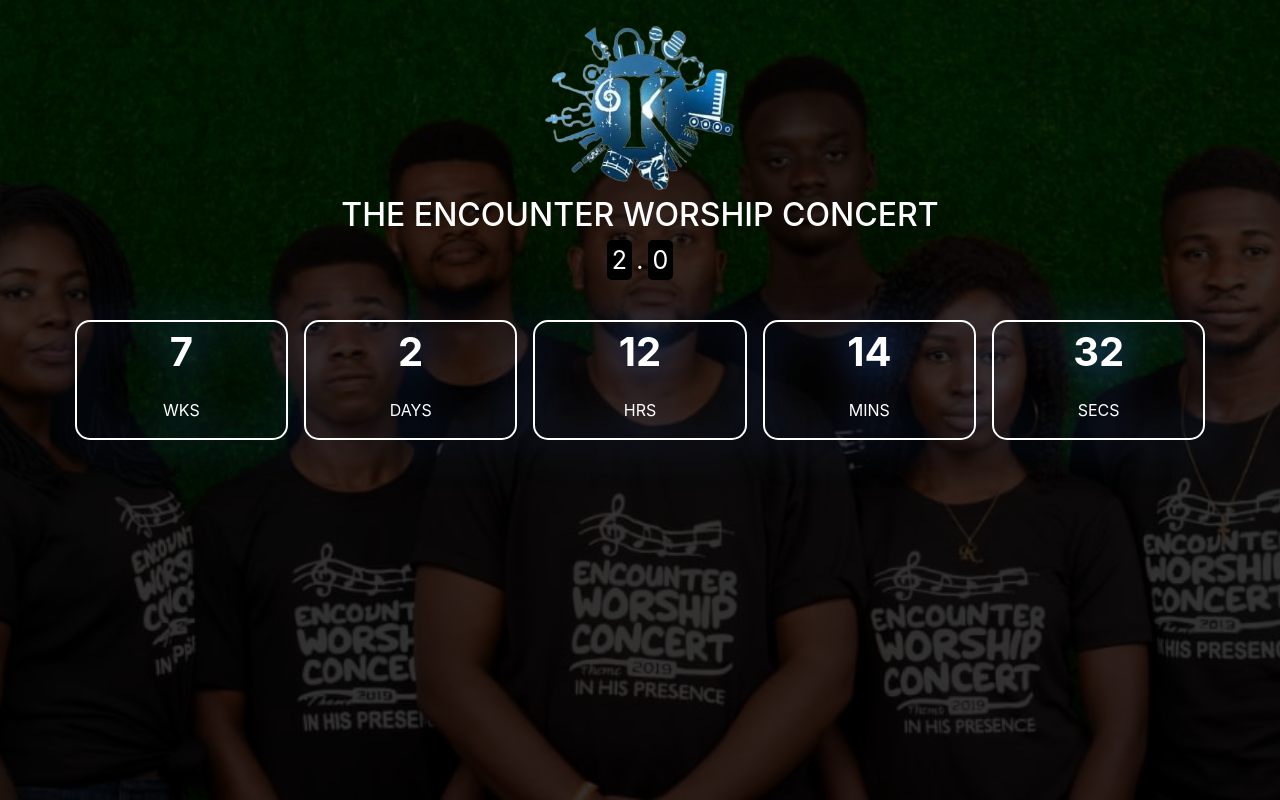
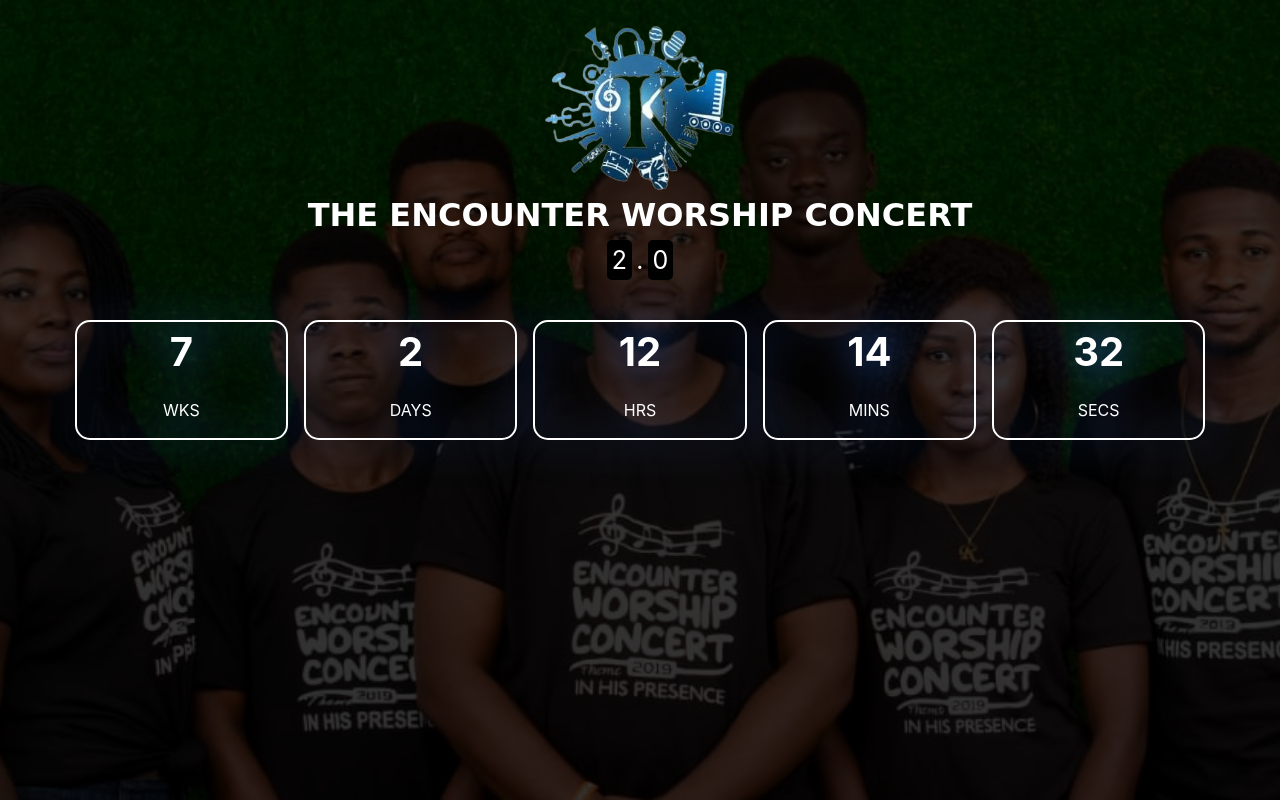
Before and after one commit to Ishoshot/encounter, a plain HTML site: page index.html in a window 1280 px wide. Drawn offline with nearby package versions, Linux system fonts and the light colour scheme.

Commit message:
Meta Change

```diff
--- a/style.css
+++ b/style.css
@@ -25,6 +25,11 @@ body{
 .countdown {
   list-style-type: none;
   padding: 0px;
+}
+
+.intro{
+  font-family: cursive;
+  font-weight: bold;
 }
 
 .counter {
```
